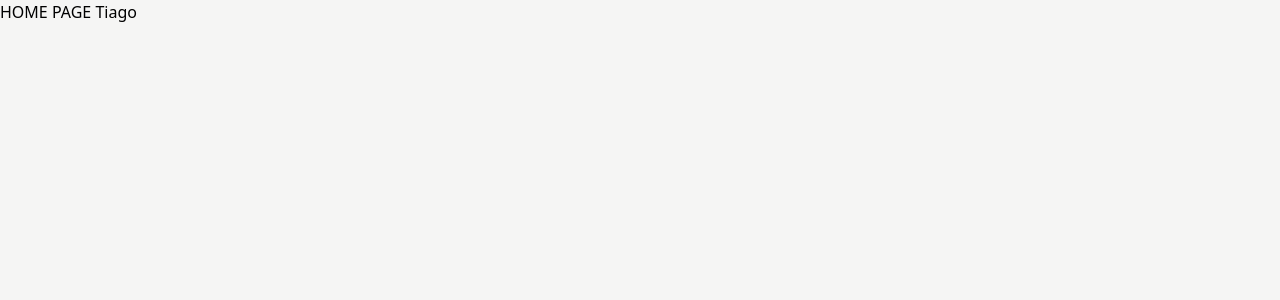
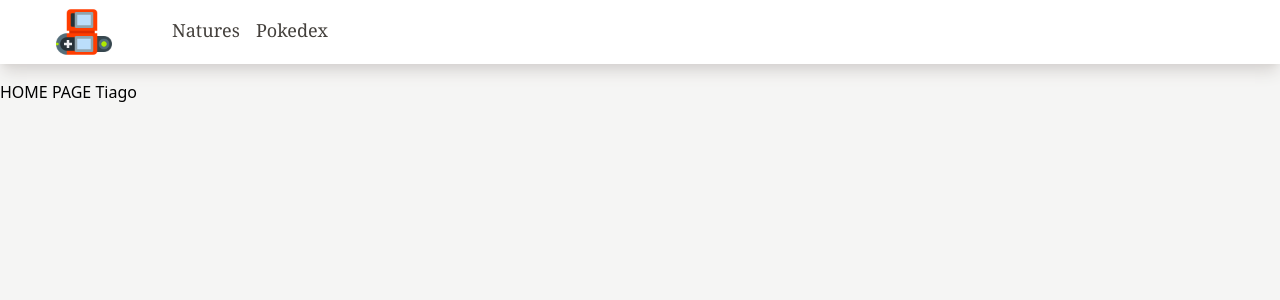
Before and after one commit to pokemon-vgc-project/app, a Vue app: page / in a window 1280 px wide. Shown: the top 300 px of the page. Built offline with nearby package versions, Linux system fonts and the light colour scheme.

Commit message:
feat(sc-197): add TheHeader component into App

```diff
--- a/src/App.vue
+++ b/src/App.vue
@@ -1,7 +1,17 @@
 <script setup lang="ts">
 import { RouterView } from 'vue-router'
+import TheHeader from '@/components/nav/TheHeader.vue'
 </script>
 
 <template>
-  <RouterView />
+  <TheHeader />
+  <section class="content">
+    <RouterView />
+  </section>
 </template>
+
+<style scoped>
+.content {
+  @apply relative top-20;
+}
+</style>
```
